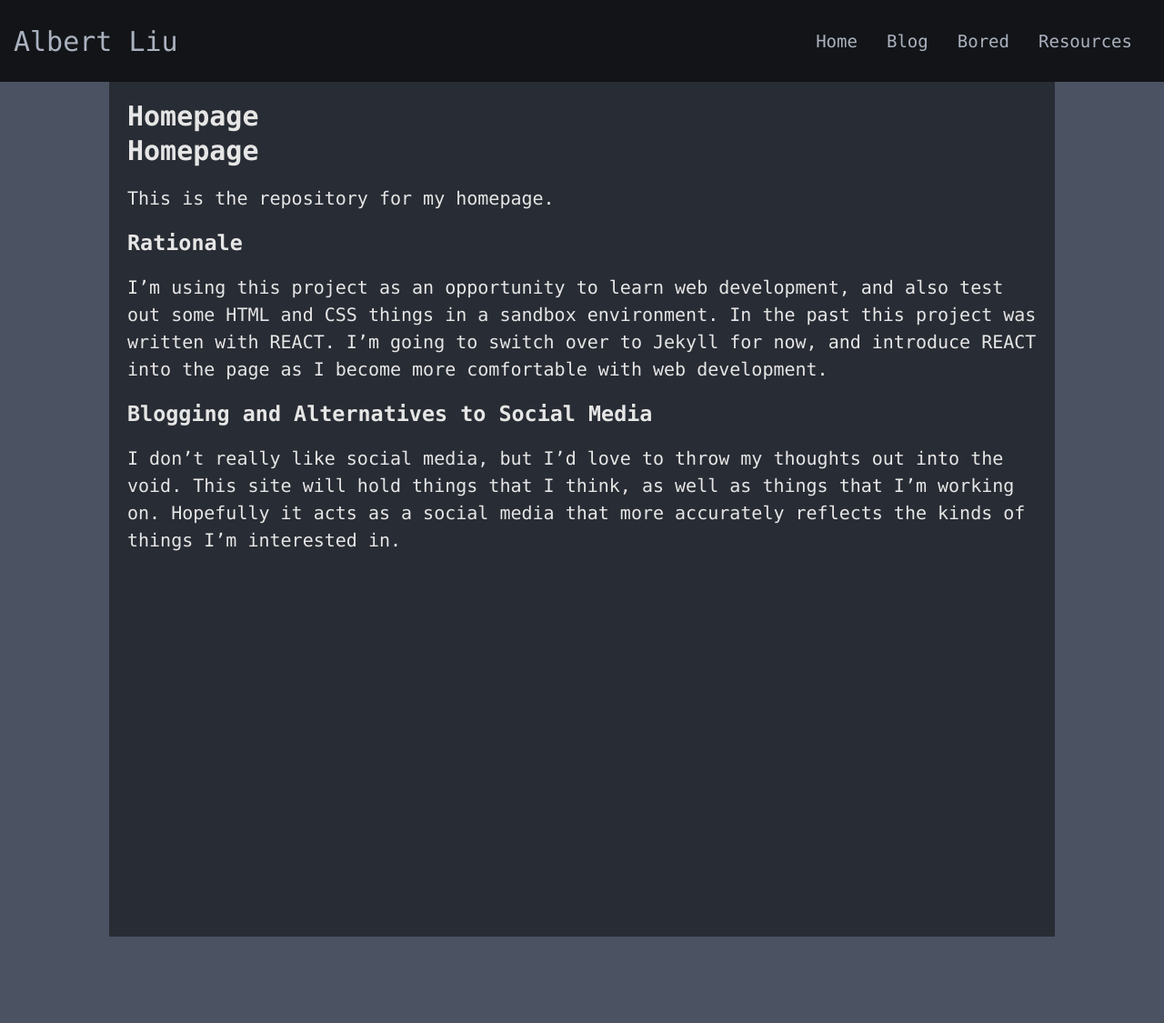
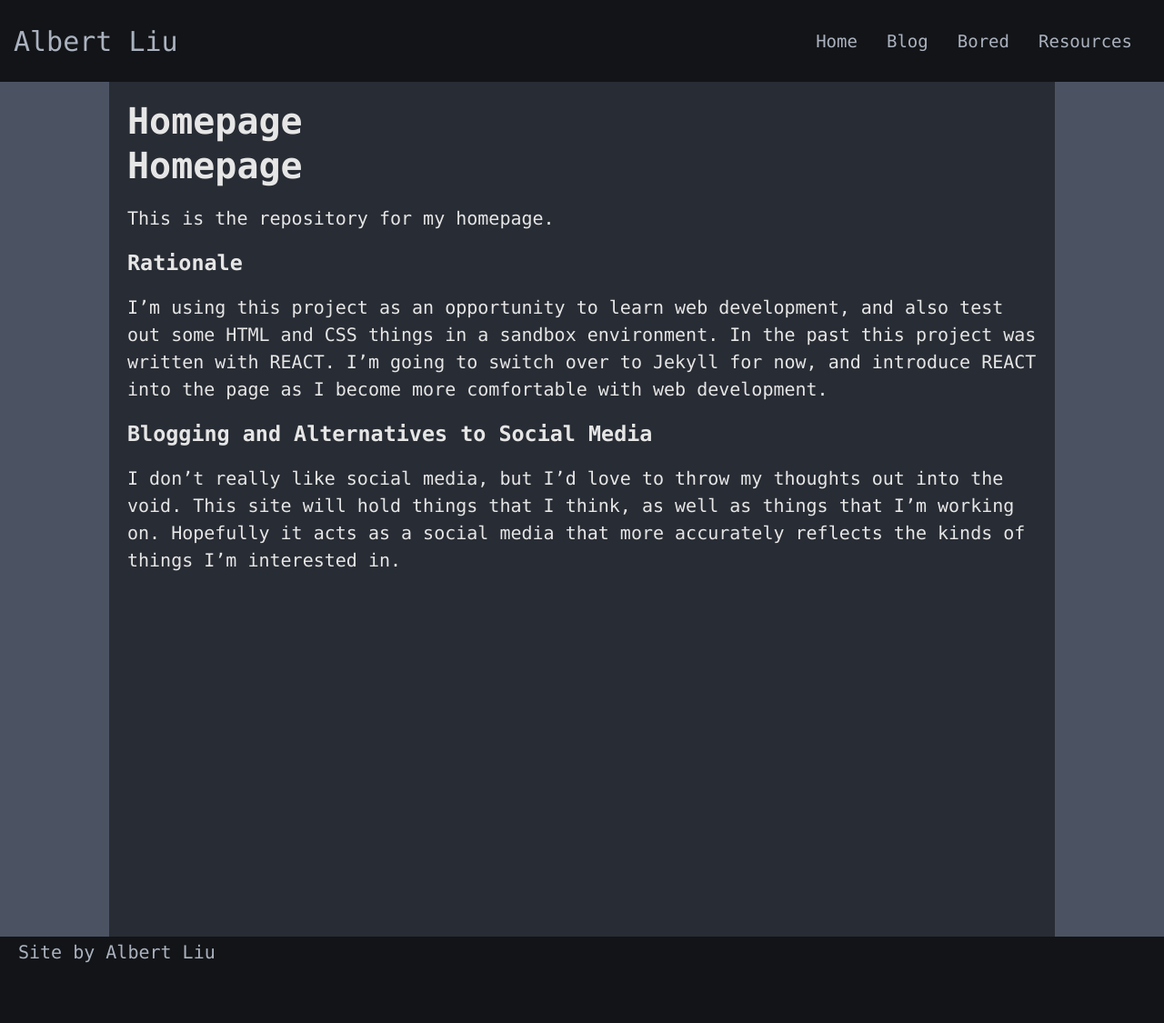
Before and after one commit to A1Liu/a1liu.github.io, a Jekyll site: the page built from README.md, in a window 1280 px wide. Shown: the whole page at 91% size. Built offline with Jekyll 4.4.1, drawn with Linux system fonts in a browser that asks for light colours; our own code applies the rules of GitHub Pages for plain Markdown files; before the commit the page ends 1030 px from its top, so only the background shows below that.

Commit message:
added the stuffs

```diff
--- a/_layouts/base.html
+++ b/_layouts/base.html
@@ -25,9 +25,11 @@
 				</nav>
 			</div>
 		</div>
-		<article class="main {{ page.title }}-page">
+		<div class="main {{ page.title }}-page">
 			{{ content }}
-		</article>
+		</div>
+		<div class="footer">
+			Site by Albert Liu
+		</div>
 	</body>
-
 </html>
```
